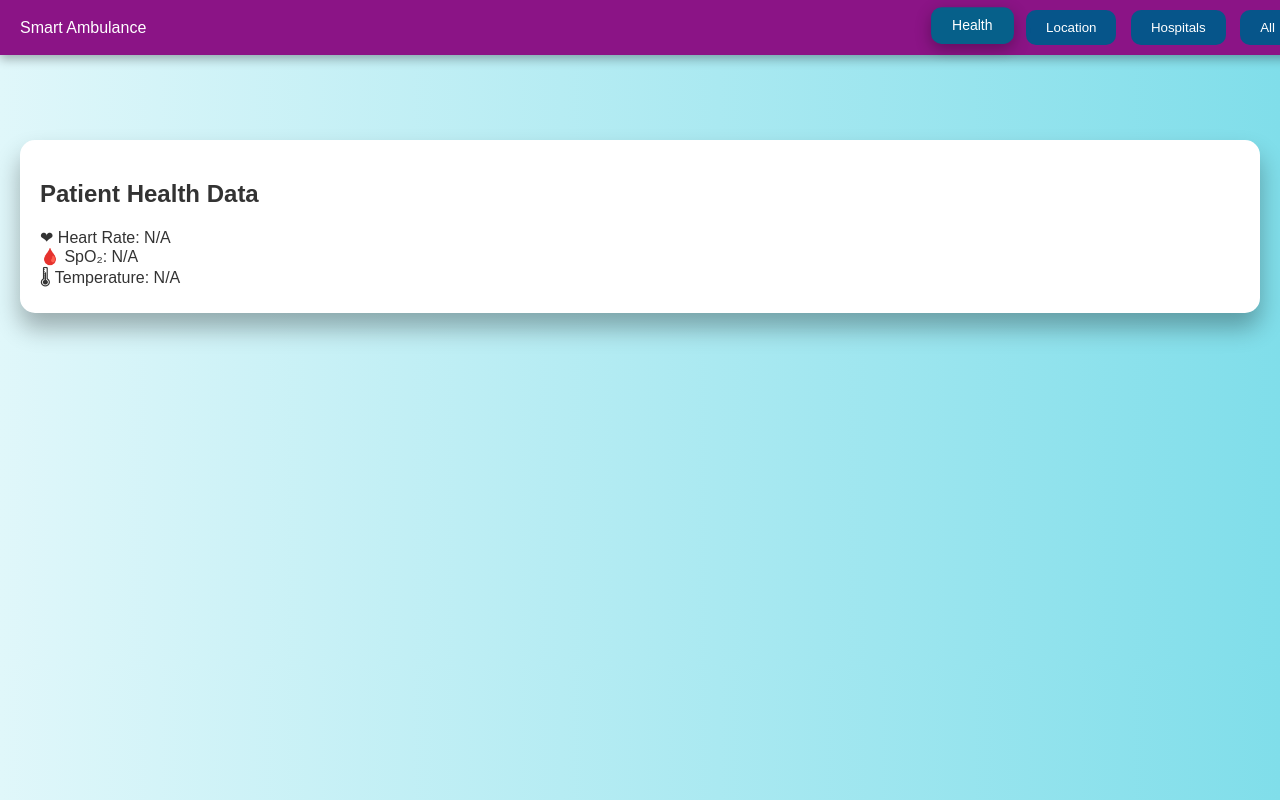
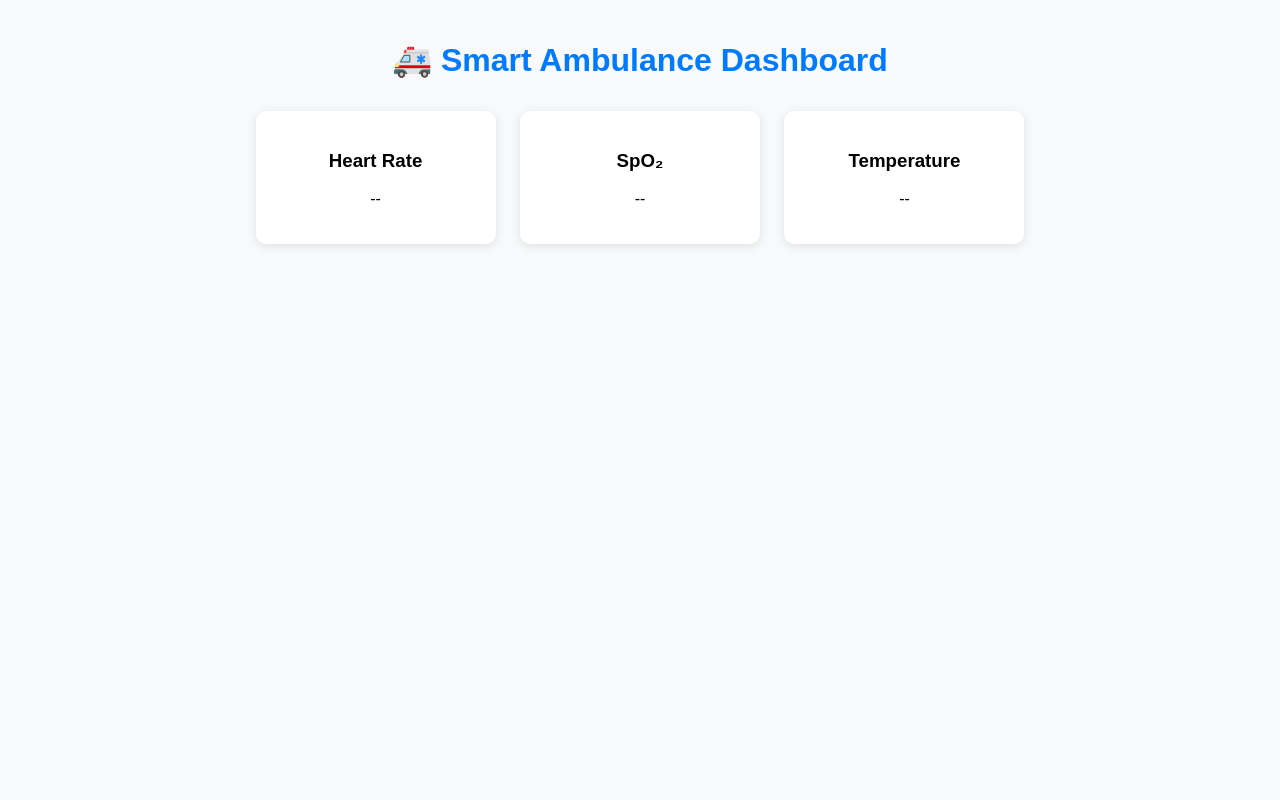
Before and after one commit to bbirthday802-cmd/esp32-dashboard, a website: page public/index.html in a window 1280 px wide. Drawn offline with Linux system fonts and the light colour scheme.

Commit message:
Update index.html

```diff
--- a/public/index.html
+++ b/public/index.html
@@ -1,49 +1,52 @@
 <!DOCTYPE html>
 <html lang="en">
 <head>
-<meta charset="UTF-8" />
-<meta name="viewport" content="width=device-width, initial-scale=1" />
-<title>Smart Ambulance Dashboard</title>
-<link rel="stylesheet" href="style.css" />
+  <meta charset="UTF-8">
+  <meta name="viewport" content="width=device-width, initial-scale=1.0">
+  <title>Smart Ambulance Dashboard</title>
+  <style>
+    body { font-family: Arial; text-align: center; background: #f8f9fa; margin: 0; padding: 20px; }
+    h1 { color: #007bff; }
+    .data-box {
+      display: inline-block;
+      background: white;
+      border-radius: 10px;
+      padding: 20px;
+      margin: 10px;
+      width: 200px;
+      box-shadow: 0 2px 10px rgba(0,0,0,0.1);
+    }
+    #alertPanel {
+      display: none;
+      background-color: #ff4d4d;
+      color: white;
+      padding: 10px;
+      border-radius: 8px;
+      margin-top: 20px;
+    }
+  </style>
 </head>
 <body>
 
-<nav>
-  <div class="logo">Smart Ambulance</div>
-  <div class="nav-buttons">
-    <button class="tab-btn active" onclick="showPanel('health')">Health</button>
-    <button class="tab-btn" onclick="showPanel('location')">Location</button>
-    <button class="tab-btn" onclick="showPanel('hospitals')">Hospitals</button>
-    <button class="tab-btn" onclick="showPanel('all')">All</button>
-  </div>
-</nav>
+  <h1>🚑 Smart Ambulance Dashboard</h1>
 
-<div class="alert-panel" id="alertPanel" style="display: none;">
-  🚨 Emergency: Patient Oxygen Low!
-</div>
-
-<div class="dashboard-grid">
-  <div id="health" class="panel active">
-    <h2>Patient Health Data</h2>
-    ❤ Heart Rate: <span id="heartRate">N/A</span><br />
-    🩸 SpO₂: <span id="spo2">N/A</span><br />
-    🌡 Temperature: <span id="temp">N/A</span>
+  <div class="data-box">
+    <h3>Heart Rate</h3>
+    <p id="heartRate">--</p>
   </div>
 
-  <div id="location" class="panel">
-    <h2>Ambulance Location</h2>
-    <iframe
-      src="https://www.google.com/maps/embed/v1/place?q=kalaaburagi&key=YOUR_GOOGLE_MAPS_API_KEY"
-    ></iframe>
+  <div class="data-box">
+    <h3>SpO₂</h3>
+    <p id="spo2">--</p>
   </div>
 
-  <div id="hospitals" class="panel">
-    <h2>Nearby Hospital Suggestions</h2>
-    <button class="search-btn" onclick="searchHospitals()">🔍 Search Nearest Hospitals</button>
-    <div id="hospitalList"></div>
+  <div class="data-box">
+    <h3>Temperature</h3>
+    <p id="temp">--</p>
   </div>
-</div>
 
-<script src="script.js" type="module"></script>
+  <div id="alertPanel">⚠️ Low SpO₂ Alert!</div>
+
+  <script src="script.js"></script>
 </body>
 </html>
```
